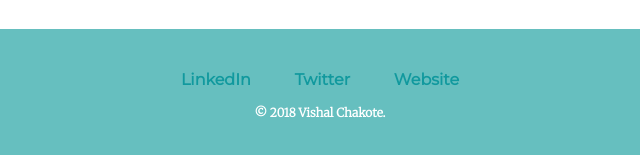
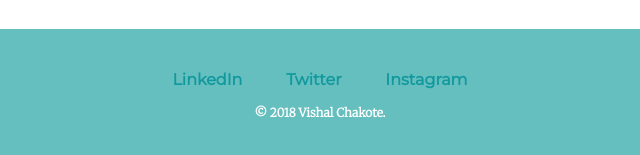
Before and after one commit to Cyanidehappinesss/my-site, a plain HTML site: page index.html in a window 1280 px wide. Shown: the part 2584-2739 px from the top of the page, 320-960 px from the left. Drawn offline with Linux system fonts and the light colour scheme.

Commit message:
Update index.html

```diff
--- a/index.html
+++ b/index.html
@@ -50,9 +50,9 @@
 
 
   <div class="bottom-container">
-    <a class="footer-link" href="https://www.linkedin.com/">LinkedIn</a>
-    <a class="footer-link" href="https://twitter.com/">Twitter</a>
-    <a class="footer-link" href="https://www.appbrewery.co/">Website</a>
+    <a class="footer-link" href="https://https://www.linkedin.com/in/vishal-chakote-5b200a14a/">LinkedIn</a>
+    <a class="footer-link" href="https://twitter.com/chakote_vishal">Twitter</a>
+    <a class="footer-link" href="https://www.instagram.com/cyanide_happinesss_/">Instagram</a>
     <p class="copywrite">© 2018 Vishal Chakote.</p>
   </div>
 
```
